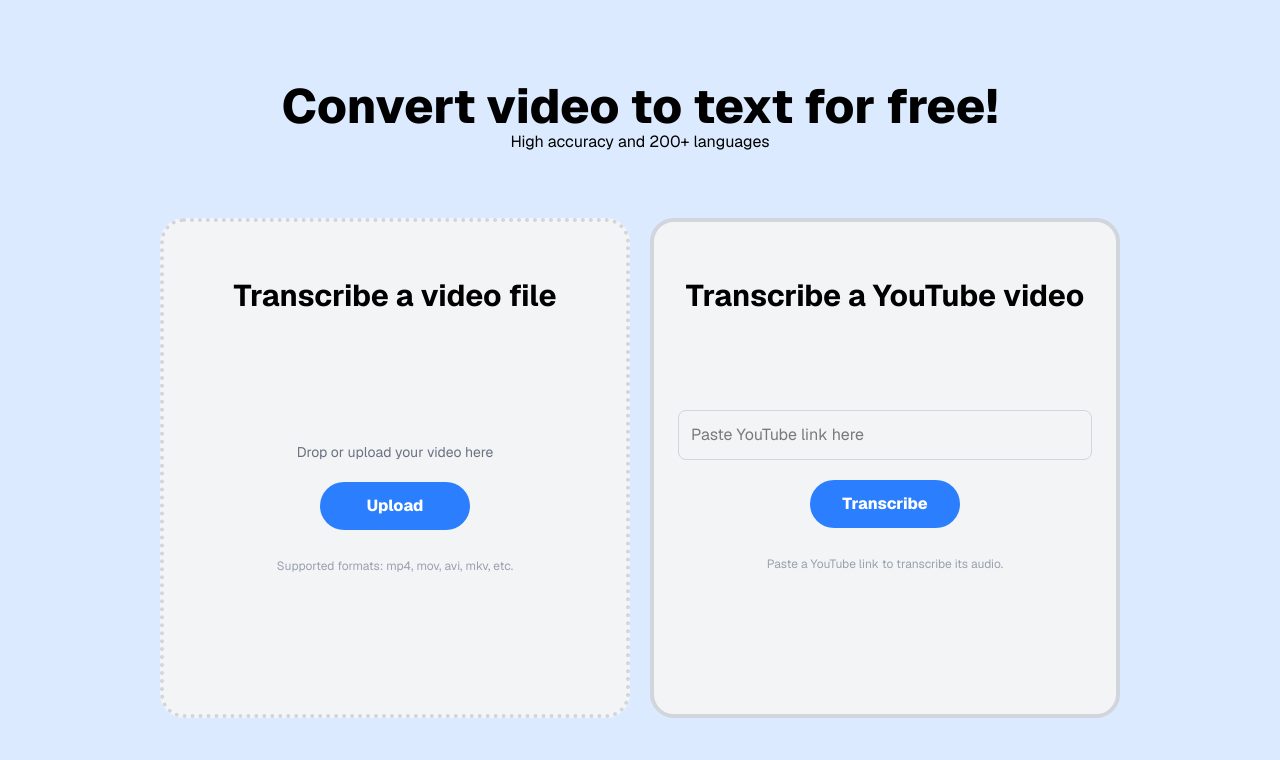
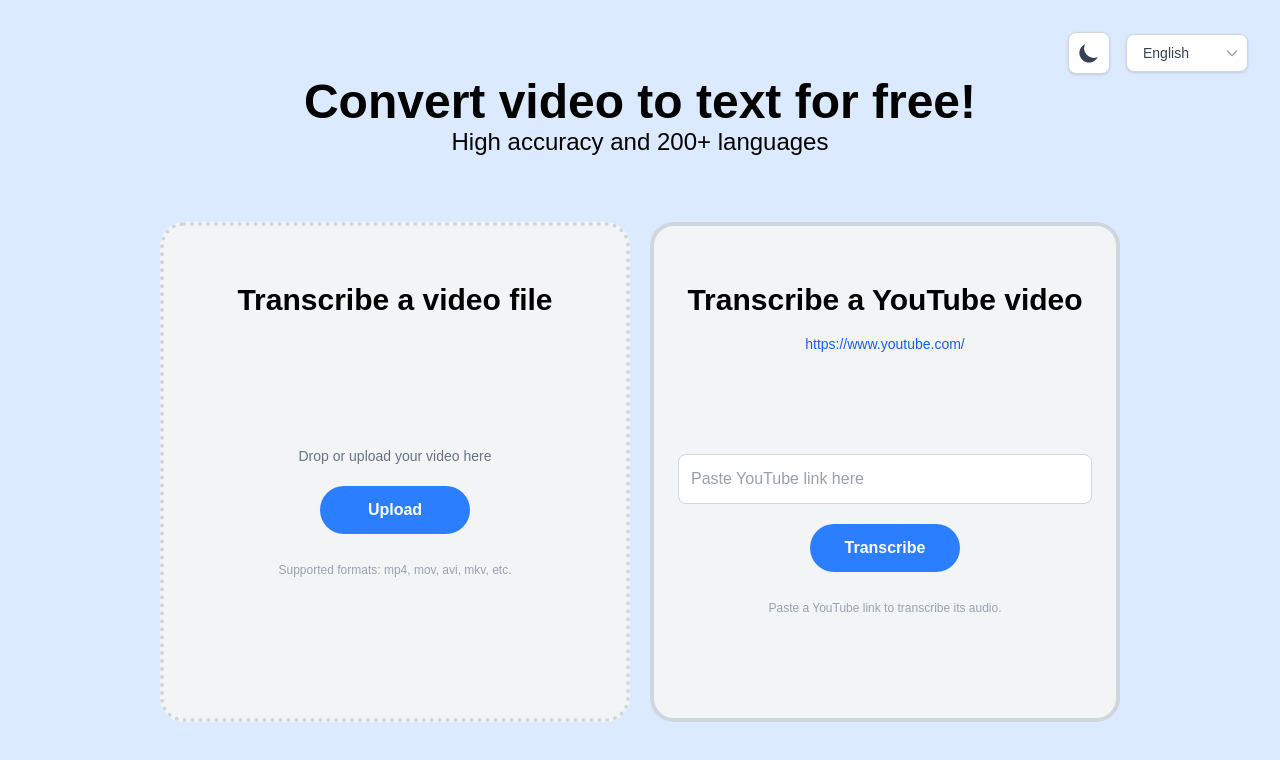
Before and after one commit to tnyw326/transcribing-app, a Next.js app: page / in a window 1280 px wide. Shown: the top 760 px of the page. Built offline with nearby package versions, Linux system fonts and the light colour scheme.

Commit message:
Added Dark/Light Mode, Language Selection (Translation needs to be implemented), YouTube Hyperlink

```diff
--- a/app/page.tsx
+++ b/app/page.tsx
@@ -1,10 +1,32 @@
 "use client";
 import { useState, useRef } from "react";
+import Link from 'next/link';
 
 export default function Home() {
   const [isDragOver, setIsDragOver] = useState(false);
   const [selectedFile, setSelectedFile] = useState<File | null>(null);
+  const [selectedLanguage, setSelectedLanguage] = useState("en");
+  const [isDarkMode, setIsDarkMode] = useState(false);
   const fileInputRef = useRef<HTMLInputElement>(null);
+
+  const languages = [
+    { code: "en", name: "English" },
+    { code: "es", name: "Spanish" },
+    { code: "fr", name: "French" },
+    { code: "de", name: "German" },
+    { code: "it", name: "Italian" },
+    { code: "pt", name: "Portuguese" },
+    { code: "ru", name: "Russian" },
+    { code: "ja", name: "Japanese" },
+    { code: "ko", name: "Korean" },
+    { code: "zh", name: "Chinese" },
+    { code: "ar", name: "Arabic" },
+    { code: "hi", name: "Hindi" },
+  ];
+
+  const toggleDarkMode = () => {
+    setIsDarkMode(!isDarkMode);
+  };
 
   const handleDragOver = (e: React.DragEvent) => {
     e.preventDefault();
@@ -46,26 +68,80 @@
   const handleRemoveFile = () => setSelectedFile(null);
 
   return (
-    <div className="flex flex-col items-center justify-center min-h-screen p-8 gap-16 font-[family-name:var(--font-geist-sans)] bg-blue-100 text-center">
+    <div className={`flex flex-col items-center justify-center min-h-screen p-8 gap-16 font-[family-name:var(--font-lusitana)] ${isDarkMode ? 'bg-gray-900 text-white' : 'bg-blue-100 text-black'} text-center relative transition-colors duration-300`}>
+      {/* Language Selector and Dark Mode Toggle - Top Right */}
+      <div className="absolute top-8 right-8 z-10 flex items-center gap-4">
+        {/* Dark Mode Toggle */}
+        <button
+          onClick={toggleDarkMode}
+          className={`p-2 rounded-lg transition-colors duration-200 ${
+            isDarkMode
+              ? 'bg-gray-700 text-yellow-300 hover:bg-gray-600'
+              : 'bg-white text-gray-700 hover:bg-gray-100'
+          } shadow-sm border border-gray-300 dark:border-gray-600`}
+          aria-label="Toggle dark mode"
+        >
+          {isDarkMode ? (
+            <svg className="w-6 h-6" fill="currentColor" viewBox="0 0 20 20">
+              <path fillRule="evenodd" d="M10 2a1 1 0 011 1v1a1 1 0 11-2 0V3a1 1 0 011-1zm4 8a4 4 0 11-8 0 4 4 0 018 0zm-.464 4.95l.707.707a1 1 0 001.414-1.414l-.707-.707a1 1 0 00-1.414 1.414zm2.12-10.607a1 1 0 010 1.414l-.706.707a1 1 0 11-1.414-1.414l.707-.707a1 1 0 011.414 0zM17 11a1 1 0 100-2h-1a1 1 0 100 2h1zm-7 4a1 1 0 011 1v1a1 1 0 11-2 0v-1a1 1 0 011-1zM5.05 6.464A1 1 0 106.465 5.05l-.708-.707a1 1 0 00-1.414 1.414l.707.707zm1.414 8.486l-.707.707a1 1 0 01-1.414-1.414l.707-.707a1 1 0 011.414 1.414zM4 11a1 1 0 100-2H3a1 1 0 000 2h1z" clipRule="evenodd" />
+            </svg>
+          ) : (
+            <svg className="w-6 h-6" fill="currentColor" viewBox="0 0 20 20">
+              <path d="M17.293 13.293A8 8 0 016.707 2.707a8.001 8.001 0 1010.586 10.586z" />
+            </svg>
+          )}
+        </button>
 
-      <div className="text-black items-center justify-items-center">
-        <p className="text-5xl font-extrabold ">Convert video to text for free!</p>
-        <p>High accuracy and 200+ languages</p>
+        {/* Language Selector */}
+        <div className="relative">
+          <select
+            value={selectedLanguage}
+            onChange={(e) => setSelectedLanguage(e.target.value)}
+            className={`appearance-none rounded-lg px-4 py-2 pr-8 text-sm font-medium focus:outline-none focus:ring-2 focus:ring-blue-400 focus:border-transparent shadow-sm transition-colors duration-200 ${
+              isDarkMode
+                ? 'bg-gray-700 border-gray-600 text-white'
+                : 'bg-white border-gray-300 text-gray-700'
+            } border`}
+          >
+            {languages.map((language) => (
+              <option key={language.code} value={language.code}>
+                {language.name}
+              </option>
+            ))}
+          </select>
+          <div className="absolute inset-y-0 right-0 flex items-center pr-2 pointer-events-none">
+            <svg className="w-4 h-4 text-gray-400" fill="none" stroke="currentColor" viewBox="0 0 24 24">
+              <path strokeLinecap="round" strokeLinejoin="round" strokeWidth={2} d="M19 9l-7 7-7-7" />
+            </svg>
+          </div>
+        </div>
       </div>
-      <div className="text-black flex flex-col lg:flex-row w-full lg:w-[960px] lg:h-[500px] h-[800px] gap-0">
+
+      <div className={`items-center justify-items-center ${isDarkMode ? 'text-white' : 'text-black'}`}>
+        <p className="text-5xl font-extrabold">Convert video to text for free!</p>
+        <p className="text-2xl font-normal">High accuracy and 200+ languages</p>
+      </div>
+      <div className={`flex flex-col lg:flex-row w-full lg:w-[960px] lg:h-[500px] h-[800px] gap-0 ${isDarkMode ? 'text-white' : 'text-black'}`}>
         {/* Video File Card */}
         <div
-          className={`flex flex-col items-center justify-center bg-gray-100 w-full lg:w-1/2 lg:mr-5 h-1/2 lg:h-full mb-5 lg:mt-0 rounded-3xl gap-5 relative p-6 border-4 border-dotted transition-colors duration-200 ${isDragOver
-            ? 'border-blue-500 bg-blue-50'
-            : selectedFile
-              ? 'border-green-500 bg-green-50'
-              : 'border-gray-300'
-            }`}
+          className={`flex flex-col items-center justify-center w-full lg:w-1/2 lg:mr-5 h-1/2 lg:h-full mb-5 lg:mt-0 rounded-3xl gap-5 relative p-6 border-4 border-dotted transition-colors duration-200 ${
+            isDragOver
+              ? isDarkMode
+                ? 'border-blue-400 bg-blue-900/20'
+                : 'border-blue-500 bg-blue-50'
+              : selectedFile
+                ? isDarkMode
+                  ? 'border-green-400 bg-green-900/20'
+                  : 'border-green-600 bg-green-50'
+                : isDarkMode
+                  ? 'border-gray-600 bg-gray-800'
+                  : 'border-gray-300 bg-gray-100'
+          }`}
           onDragOver={handleDragOver}
           onDragLeave={handleDragLeave}
           onDrop={handleDrop}
         >
-          <h2 className="absolute top-4 text-3xl font-bold text-black pt-10">Transcribe a video file</h2>
+          <h2 className={`absolute top-4 text-3xl font-bold pt-10 ${isDarkMode ? 'text-white' : 'text-black'}`}>Transcribe a video file</h2>
           <div className="flex flex-col items-center justify-center gap-5 mt-20 w-full relative h-full pt-0">
             {selectedFile ? (
               <div className="text-center w-full flex flex-col items-center gap-1 relative">
@@ -74,7 +150,11 @@
                   <button
                     onClick={handleRemoveFile}
                     aria-label="Remove file"
-                    className="ml-1 p-1 rounded-full hover:bg-gray-200 transition-colors  mt-10 lg:mt-0"
+                    className={`ml-1 p-1 rounded-full transition-colors mt-10 lg:mt-0 ${
+                      isDarkMode
+                        ? 'hover:bg-gray-700'
+                        : 'hover:bg-gray-200'
+                    }`}
                     type="button"
                   >
                     <svg xmlns="http://www.w3.org/2000/svg" viewBox="0 0 20 20" fill="currentColor" className="w-4 h-4 text-gray-400 hover:text-red-500">
@@ -83,12 +163,12 @@
                   </button>
                 </div>
                 <div className="flex flex-row items-center justify-center gap-2">
-                <p className="text-sm text-gray-700 font-semibold mt-2">{selectedFile.name}</p>
+                <p className={`text-sm font-semibold mt-2 ${isDarkMode ? 'text-gray-300' : 'text-gray-700'}`}>{selectedFile.name}</p>
                 <p className="text-sm text-gray-500 mt-2">{(selectedFile.size / (1024 * 1024)).toFixed(2)} MB</p>
                 </div>
               </div>
             ) : (
-              <p className="text-gray-500 text-sm">Drop or upload your video here</p>
+              <p className={`text-sm ${isDarkMode ? 'text-gray-400' : 'text-gray-500'}`}>Drop or upload your video here</p>
             )}
             <button
               onClick={selectedFile ? undefined : handleUploadClick}
@@ -108,7 +188,7 @@
               className="hidden"
             />
             {!selectedFile && (
-              <p className="text-gray-400 text-xs mt-2">Supported formats: mp4, mov, avi, mkv, etc.</p>
+              <p className={`text-xs mt-2 ${isDarkMode ? 'text-gray-500' : 'text-gray-400'}`}>Supported formats: mp4, mov, avi, mkv, etc.</p>
             )}
             {/* Video Preview at the bottom */}
             {selectedFile && (
@@ -116,21 +196,42 @@
                 <video
                   src={URL.createObjectURL(selectedFile)}
                   controls
-                  className="rounded-xl shadow-lg max-h-32 w-auto border border-gray-300"
+                  className={`rounded-xl shadow-lg max-h-32 w-auto border ${
+                    isDarkMode ? 'border-gray-600' : 'border-gray-300'
+                  }`}
                 />
               </div>
             )}
           </div>
         </div>
         {/* YouTube Card */}
-        <div className="flex flex-col items-center pt-17 bg-gray-100 w-full lg:w-1/2 h-1/2 lg:h-full mb-5 lg:mt-0 rounded-3xl gap-5 relative p-6 border-4 border-gray-300">
-          <h2 className="absolute top-4 text-3xl font-bold text-black pt-10">Transcribe a YouTube video</h2>
-          <div className="flex flex-col items-center justify-center gap-5 mt-10 w-full pt-20">
+        <div className={`flex flex-col items-center pt-17 w-full lg:w-1/2 h-1/2 lg:h-full mb-5 lg:mt-0 rounded-3xl gap-5 relative p-6 border-4 ${
+          isDarkMode ? 'bg-gray-800 border-gray-600' : 'bg-gray-100 border-gray-300'
+        }`}>
+          <h2 className={`absolute top-4 text-3xl font-bold pt-10 ${isDarkMode ? 'text-white' : 'text-black'}`}>Transcribe a YouTube video</h2>
+          <div className="w-full flex justify-center mt-10">
+            <Link
+              href={{
+                pathname: '/transcribe',
+                query: {
+                  url: 'https://www.youtube.com/'
+                }
+              }}
+              className="text-blue-600 hover:underline text-sm font-medium"
+            >
+              https://www.youtube.com/
+            </Link>
+          </div>
+          <div className="flex flex-col items-center justify-center gap-5 mt- w-full pt-20">
             <div className="text-center w-full">
               <input
                 type="text"
                 placeholder="Paste YouTube link here"
-                className="w-full max-w-md p-3 rounded-lg border border-gray-300 focus:outline-none focus:ring-2 focus:ring-blue-400"
+                className={`w-full max-w-md p-3 rounded-lg border focus:outline-none focus:ring-2 focus:ring-blue-400 transition-colors duration-200 ${
+                  isDarkMode
+                    ? 'bg-gray-700 border-gray-600 text-white placeholder-gray-400'
+                    : 'bg-white border-gray-300 text-gray-700'
+                }`}
               />
             </div>
             <button
@@ -138,7 +239,7 @@
             >
               Transcribe
             </button>
-            <p className="text-gray-400 text-xs mt-2">Paste a YouTube link to transcribe its audio.</p>
+            <p className={`text-xs mt-2 ${isDarkMode ? 'text-gray-500' : 'text-gray-400'}`}>Paste a YouTube link to transcribe its audio.</p>
           </div>
         </div>
       </div>
```
